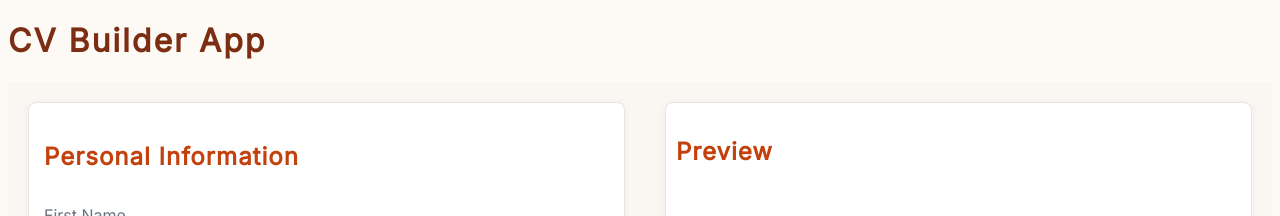
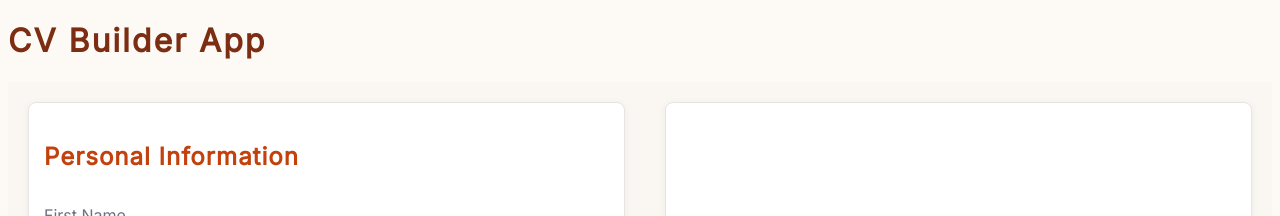
Before and after one commit to sameeksha-dalvi/cv-builder, a React (Vite) app: page / in a window 1280 px wide. Shown: the top 216 px of the page. Built offline with nearby package versions, Linux system fonts and the light colour scheme.

Commit message:
feat: add styling for preview header and contact details

```diff
--- a/src/App.css
+++ b/src/App.css
@@ -11,14 +11,16 @@
   /* Backgrounds */
   --color-bg: #fdfaf6;
   --color-card: #ffffff;
-  --color-surface: #faf7f2; /* subtle contrast layer */
+  --color-surface: #faf7f2;
+  /* subtle contrast layer */
 
   /* Text */
   --color-text: #3f3f46;
   --color-text-light: #6b7280;
 
   /* Headings */
-  --color-heading-main: #7c2d12;   /* darker, richer */
+  --color-heading-main: #7c2d12;
+  /* darker, richer */
   --color-heading-section: #c2410c;
 
   /* Primary / Accent */
@@ -37,6 +39,7 @@ body {
   color: var(--color-text);
   font-family: Inter, system-ui, -apple-system, BlinkMacSystemFont, 'Segoe UI', Roboto, Oxygen, Ubuntu, Cantarell, 'Open Sans', 'Helvetica Neue', sans-serif;
 }
+
 h1 {
   color: var(--color-heading-main);
   letter-spacing: 2px;
@@ -98,4 +101,30 @@ label {
 
 p {
   color: var(--color-text);
+  font-size: 14px;
 }
+
+.preview-header {
+  display: flex;
+  gap: 10px;
+  justify-content: center;
+  font-size: 30px;
+}
+
+.preview-contact {
+  display: flex;
+  gap: 10px;
+  justify-content: space-evenly;
+}
+
+.preview-contact>p {
+  padding: 0;
+  margin: 0;
+}
+
+.preview-header  > h4{
+  padding: 0;
+  margin: 0;
+  margin-top: 30px;
+  margin-bottom: 15px;
+}
--- a/src/App.jsx
+++ b/src/App.jsx
@@ -61,12 +61,16 @@ const App = () => {
 
         </div>
         <div className="preview-section">
-          <h3>Preview</h3>
-          <p>{firstName}</p>
-          <p>{lastName}</p>
-          <p>{contactNum}</p>
-          <p>{githubUrl}</p>
-          <p>{linkedInUrl}</p>
+          <div className='preview-header'>
+            <h4>{firstName}</h4>
+            <h4>{lastName}</h4>
+          </div>
+          <div className='preview-contact'>
+            <p>{contactNum}</p>
+            <p>{githubUrl}</p>
+            <p>{linkedInUrl}</p>
+          </div>
+
         </div>
 
       </div>
```
Lines whose indentation alone changed are shown as unchanged.
